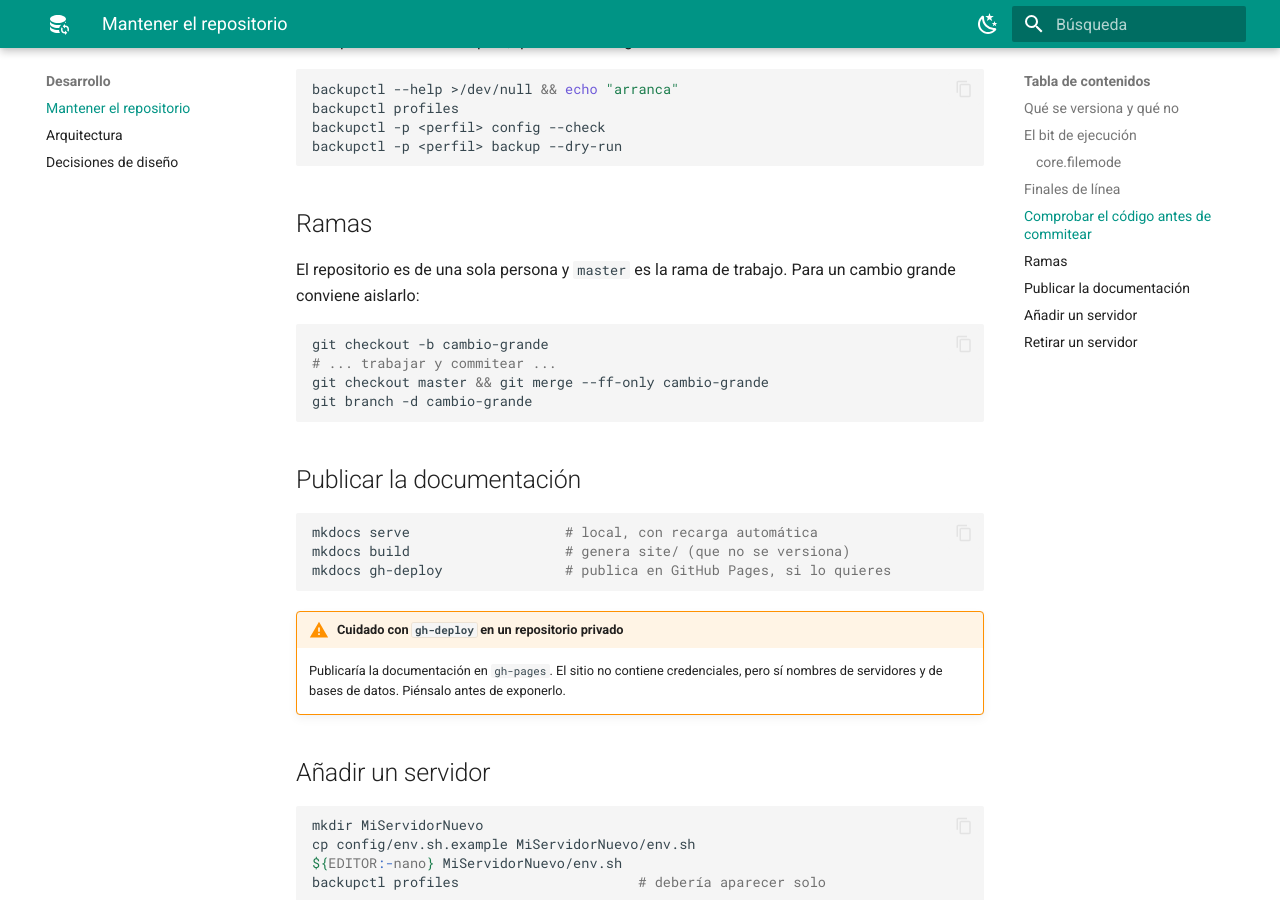
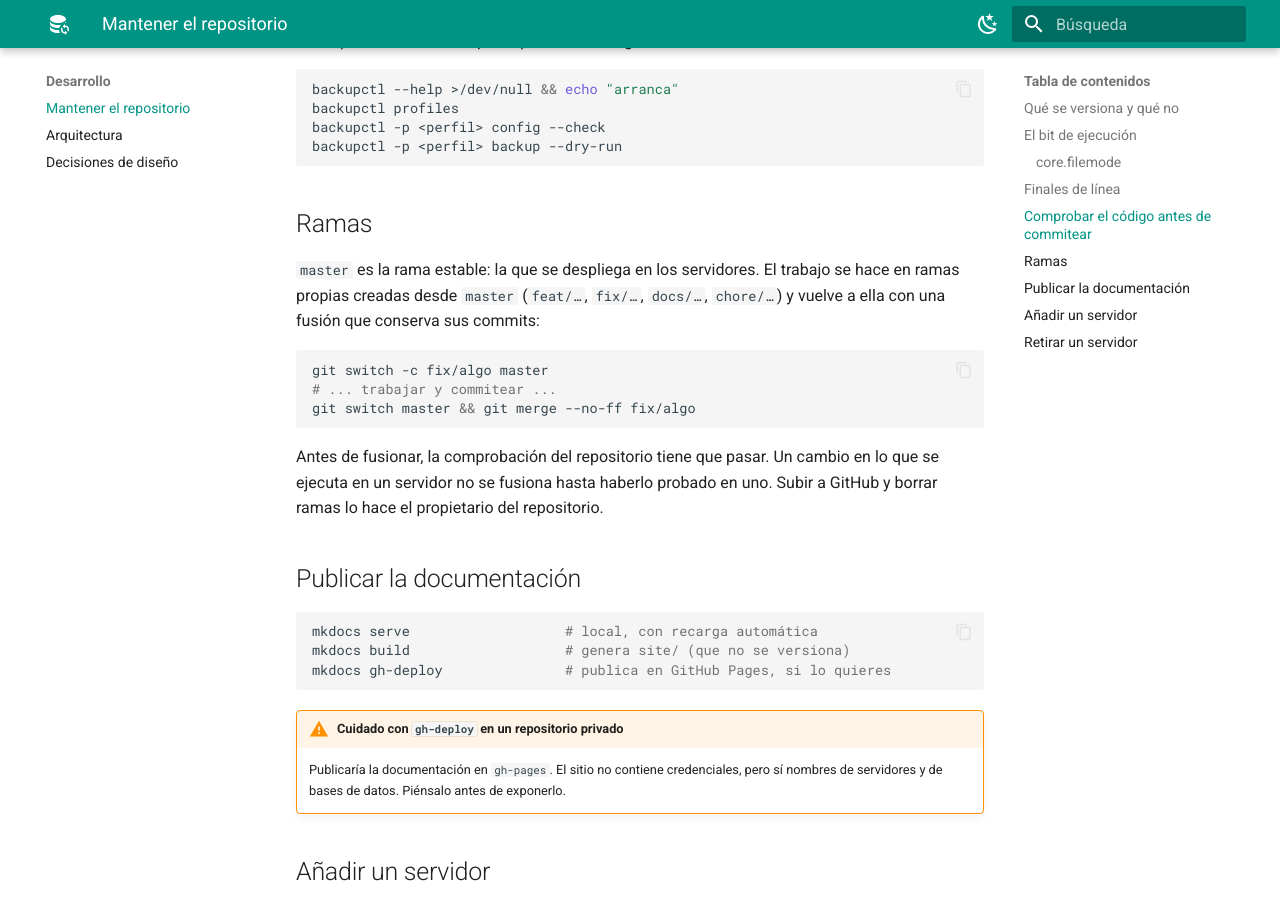
Before and after one commit to vmorantes/ServersBackupsPersonalUtility, an MkDocs documentation site: the page built from docs/desarrollo/repositorio.md, in a window 1280 px wide and 900 px high, scrolled down 2520 px. Built offline with MkDocs 1.6.1 and Material for MkDocs 9.7.7, drawn with Linux system fonts in a browser that asks for light colours.

Commit message:
docs(desarrollo): documentar el modelo de ramas

````diff
--- a/docs/desarrollo/repositorio.md
+++ b/docs/desarrollo/repositorio.md
@@ -127,15 +127,19 @@ backupctl -p <perfil> backup --dry-run
 
 ## Ramas
 
-El repositorio es de una sola persona y `master` es la rama de trabajo. Para un
-cambio grande conviene aislarlo:
+`master` es la rama estable: la que se despliega en los servidores. El trabajo
+se hace en ramas propias creadas desde `master` (`feat/…`, `fix/…`, `docs/…`,
+`chore/…`) y vuelve a ella con una fusión que conserva sus commits:
 
 ```bash
-git checkout -b cambio-grande
+git switch -c fix/algo master
 # ... trabajar y commitear ...
-git checkout master && git merge --ff-only cambio-grande
-git branch -d cambio-grande
+git switch master && git merge --no-ff fix/algo
 ```
+
+Antes de fusionar, la comprobación del repositorio tiene que pasar. Un cambio en
+lo que se ejecuta en un servidor no se fusiona hasta haberlo probado en uno.
+Subir a GitHub y borrar ramas lo hace el propietario del repositorio.
 
 ## Publicar la documentación
 
````
